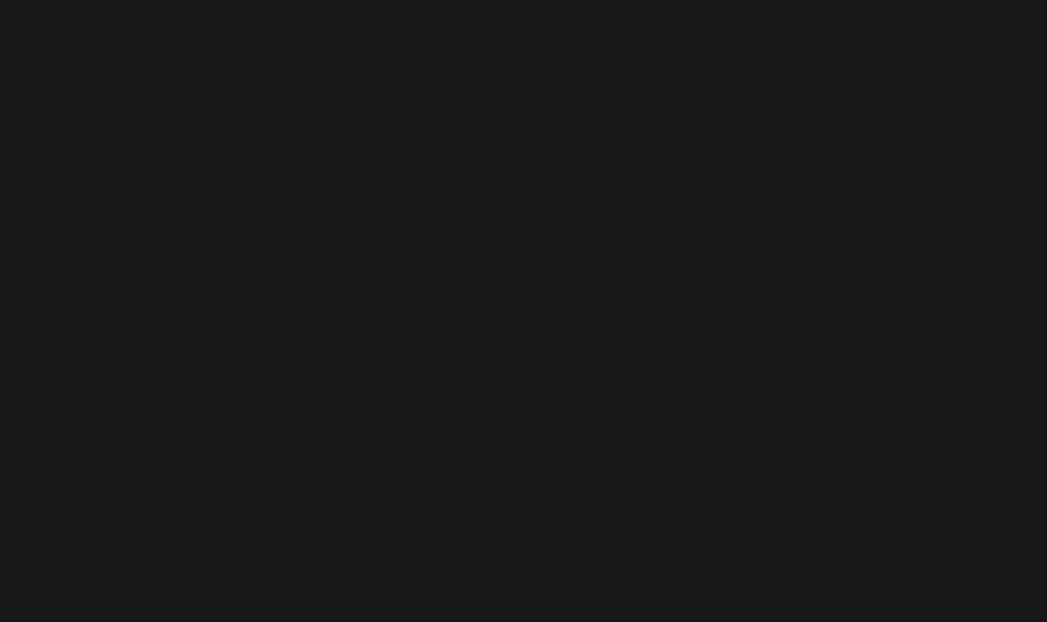
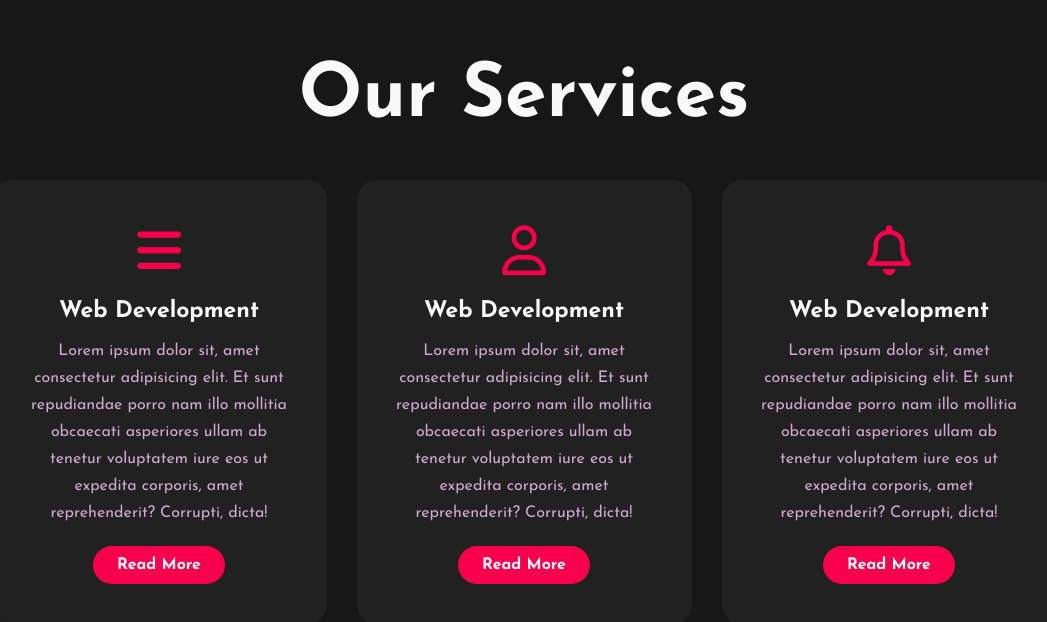
Before and after one commit to Yuri-stack/React-Projetos, a React (Vite) app in the folder portfolioTutorial/: page / in a window 1280 px wide. Shown: the part 1675-2297 px from the top of the page, without its empty margins (116-1163 px from the left). Before the commit the page ends 1605 px from the top, so only its background shows below. Built offline with nearby package versions, Linux system fonts and the light colour scheme.

Commit message:
Feat.: Add Services

```diff
--- a/portfolioTutorial/src/App.tsx
+++ b/portfolioTutorial/src/App.tsx
@@ -1,6 +1,7 @@
 import Navbar from "./components/Navbar/Navbar"
 import Home from "./components/Home/Home"
 import About from "./components/About/About"
+import Services from "./components/Services/Services"
 
 import "./styles/global.scss"
 
@@ -10,6 +11,7 @@ function App() {
       <Navbar />
       <Home />
       <About />
+      <Services />
     </>
   )
 }
--- /dev/null
+++ b/portfolioTutorial/src/components/Services/Services.tsx
@@ -0,0 +1,55 @@
+import styles from './styles.module.scss'
+
+export default function Services() {
+    return (
+        <section className={styles.service}>
+            <div className={styles.title}>
+                <h2>Our Services</h2>
+            </div>
+
+            <div className={styles.box}>
+                <div className={styles.card}>
+                    <i className='fas fa-bars'></i>
+                    <h5>Web Development</h5>
+
+                    <div className={styles.pra}>
+                        <p>Lorem ipsum dolor sit, amet consectetur adipisicing elit. Et sunt repudiandae porro nam illo mollitia obcaecati asperiores ullam ab tenetur voluptatem iure eos ut expedita corporis, amet reprehenderit? Corrupti, dicta!
+                        </p>
+
+                        <p style={{ textAlign: 'center' }}>
+                            <a className={styles.button} href="#">Read More</a>
+                        </p>
+                    </div>
+                </div>
+
+                <div className={styles.card}>
+                    <i className='far fa-user'></i>
+                    <h5>Web Development</h5>
+
+                    <div className={styles.pra}>
+                        <p>Lorem ipsum dolor sit, amet consectetur adipisicing elit. Et sunt repudiandae porro nam illo mollitia obcaecati asperiores ullam ab tenetur voluptatem iure eos ut expedita corporis, amet reprehenderit? Corrupti, dicta!
+                        </p>
+
+                        <p style={{ textAlign: 'center' }}>
+                            <a className={styles.button} href="#">Read More</a>
+                        </p>
+                    </div>
+                </div>
+
+                <div className={styles.card}>
+                    <i className='far fa-bell'></i>
+                    <h5>Web Development</h5>
+
+                    <div className={styles.pra}>
+                        <p>Lorem ipsum dolor sit, amet consectetur adipisicing elit. Et sunt repudiandae porro nam illo mollitia obcaecati asperiores ullam ab tenetur voluptatem iure eos ut expedita corporis, amet reprehenderit? Corrupti, dicta!
+                        </p>
+
+                        <p style={{ textAlign: 'center' }}>
+                            <a className={styles.button} href="#">Read More</a>
+                        </p>
+                    </div>
+                </div>
+            </div>
+        </section>
+    )
+}
--- /dev/null
+++ b/portfolioTutorial/src/components/Services/styles.module.scss
@@ -0,0 +1,69 @@
+.service{
+    width: 100%;
+    min-height: 100vh;
+    padding: 100px 0;
+
+    .title{
+        h2{
+            color: var(--white);
+            font-size: 4.6875rem;   //75px
+            width: 70.625rem;       //1130px
+            margin: 1.875rem auto;  //30
+            text-align: center;
+        }
+    }
+
+    .box{
+        display: flex;
+        justify-content: center;
+        align-items: center;
+        min-height: 400px;
+
+        .card{
+            min-height: 365px;
+            width: 335px;
+            padding: 20px 35px;
+            background-color: var(--black-500);
+            border-radius: 20px;
+            margin: 15px;
+            text-align: center;
+
+            i{
+                font-size: 50px;
+                display: block;
+                text-align: center;
+                margin: 25px 0px;
+                color: var(--magenta);
+            }
+
+            h5{
+                font-size: 23px;
+                margin-bottom: 15px;
+            }
+
+            .pra p{
+                color: var(--magenta-100);
+                font-size: 16px;
+                line-height: 27px;
+                margin-bottom: 25px;
+            }
+
+            .button{
+                background-color: var(--magenta);
+                color: var(--white);
+                text-decoration: none;
+                border: 2px solid transparent;
+                font-weight: bold;
+                padding: 9px 22px;
+                border-radius: 30px;
+                transition: .4s;
+            }
+
+            .button:hover{
+                background-color: transparent;
+                border: 0.125rem solid var(--magenta);  //2px
+                cursor: pointer;
+            }
+        }
+    }
+}
```
